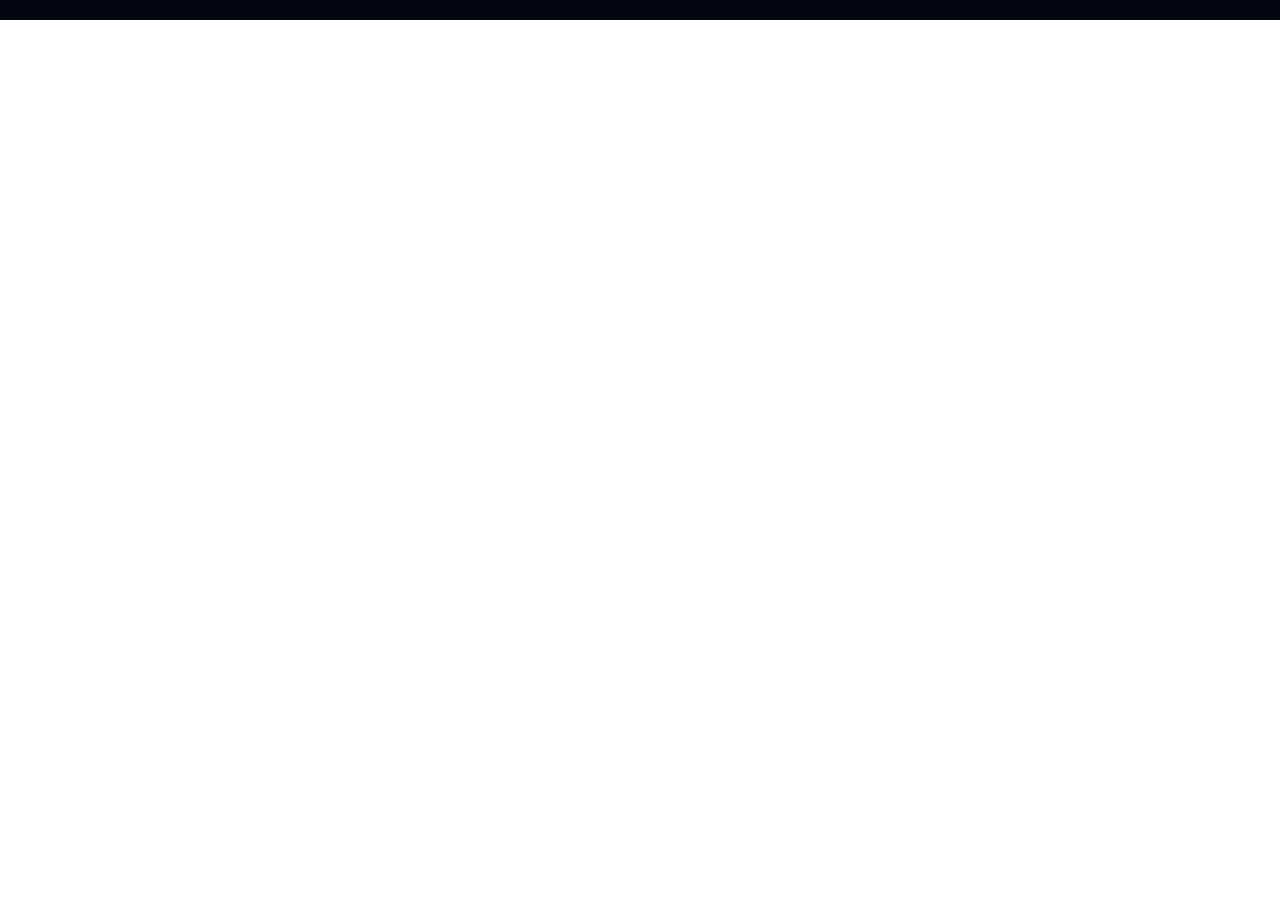
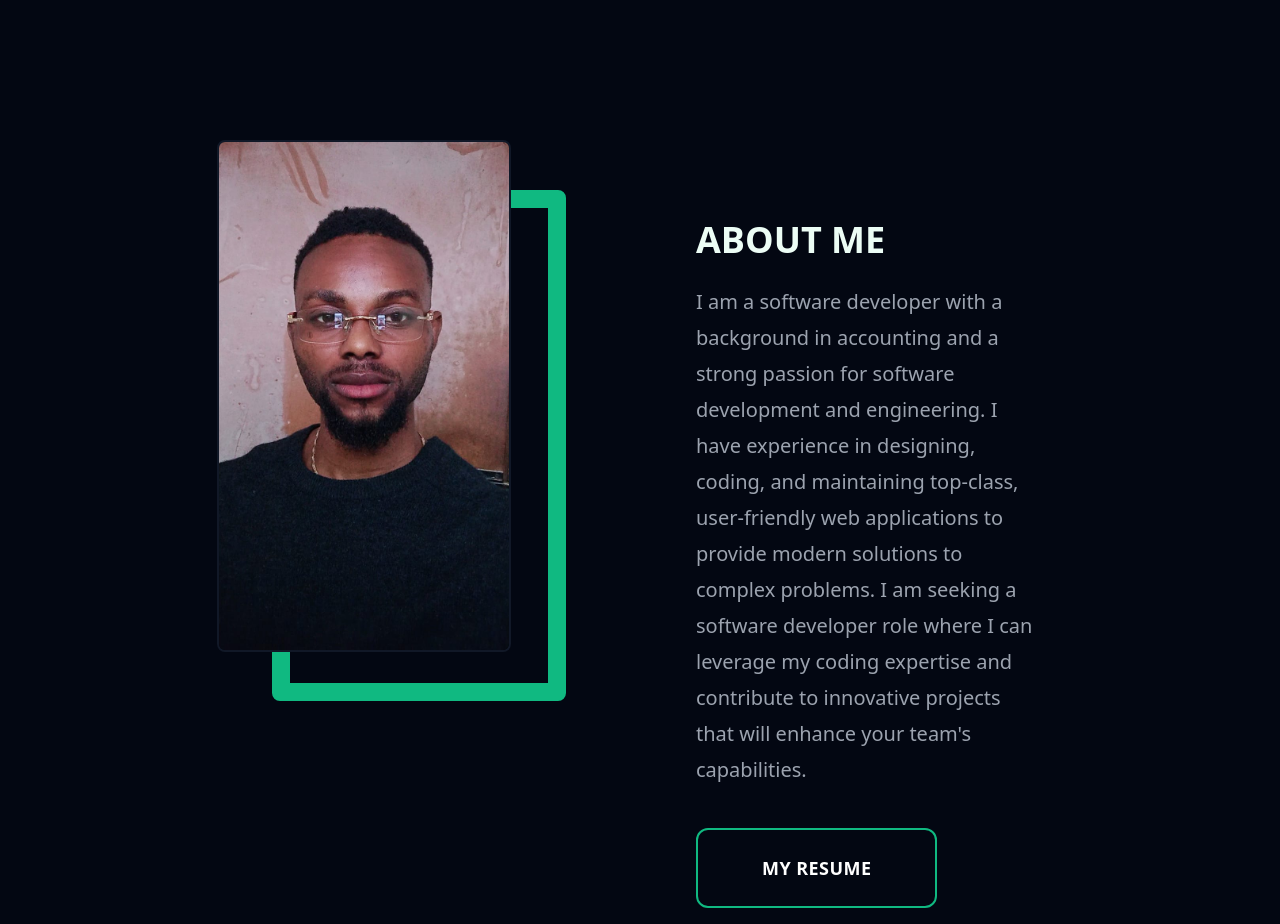
Before and after one commit to ramoniabiola/my-portfolio-website, a React (Create React App) app in the folder my-portfolio-website/: page / in a window 1280 px wide. Shown: the part 780-1704 px from the top of the page. Before the commit the page ends 800 px from the top, so only its background shows below. Built offline with nearby package versions, Linux system fonts and the light colour scheme.

Commit message:
added the about component

```diff
--- /dev/null
+++ b/my-portfolio-website/src/components/About.tsx
@@ -0,0 +1,50 @@
+import React, {useEffect} from 'react';
+import ScrollReveal from 'scrollreveal';
+
+export const About = () => {
+
+  useEffect(() => {
+    ScrollReveal().reveal('.about1', {
+      duration: 1500,
+      distance: '100px',
+      easing: 'ease-out',
+      origin: 'left',
+      reset: true,
+    });
+  }, []);
+
+
+  useEffect(() => {
+    ScrollReveal().reveal('.about2', {
+      duration: 1500,
+      distance: '100px',
+      easing: 'ease-out',
+      origin: 'right',
+      reset: true,
+    });
+  }, []);
+
+
+
+  return (
+    <div className='w-4/5 p-4 h-screen flex items-top justify-center mx-auto my-auto mt-5 space-x-28'>
+      <div className='about1 flex-1 relative flex flex-col items-center'>
+        <span style={{ height: '66.6%', width: '66.6%', marginTop: '50px', marginLeft: '110px', borderRadius: '8px', border: "18px solid #10b981" }}></span>
+        <img src='/pictures/image1.jpg' alt="" className='absolute object-cover border-2 border-gray-900 h-2/3 w-2/3 rounded-lg transform translate-x-0 translate-y-0'  />
+      </div>
+      <div className='about2 flex-1 flex flex-col align-top justify-start translate-y-20'>
+        <h1 className='mb-6 text-4xl font-semibold text-emerald-50'>ABOUT ME</h1>
+        <p className='overflow-hidden break-words mb-10 mx-auto text-gray-400 mr-24 text-xl leading-9 '>
+          I am a software developer with a background in accounting and a strong passion for
+          software development and engineering. I have experience in designing, coding, and maintaining top-class,
+          user-friendly web applications to provide modern solutions to complex problems. I am seeking a software
+          developer role where I can leverage my coding expertise and contribute to innovative projects that will enhance
+          your team's capabilities.
+        </p>
+        <div className=''>
+          <button className='border-2 border-emerald-500 text-white text-lg tracking-wide font-semibold font px-16 py-6 rounded-xl hover:bg-gray-900'>MY RESUME</button>
+        </div>
+      </div>
+    </div>
+  );
+}
--- a/my-portfolio-website/src/components/Intro.tsx
+++ b/my-portfolio-website/src/components/Intro.tsx
@@ -10,26 +10,24 @@ export const Intro = () => {
           distance: '200px',
           easing: 'ease-out',
           origin: 'top',
-          delay: 500,
           reset: true,
         });
     }, []);
 
     useEffect(() => {
         ScrollReveal().reveal('.intro2', {
-          duration: 2100,
-          distance: '300px',
+          duration: 2000,
+          distance: '200px',
           easing: 'ease-out',
           origin: 'bottom',
-          delay: 500,
           reset: true,
         });
     }, []);
 
     useEffect(() => {
         ScrollReveal().reveal('.intro3', {
-          duration: 2000,
-          distance: '200px',
+          duration: 1800,
+          distance: '150px',
           easing: 'ease-out',
           origin: 'right',
           delay: 500,
--- a/my-portfolio-website/src/components/Navbar.tsx
+++ b/my-portfolio-website/src/components/Navbar.tsx
@@ -8,7 +8,7 @@ export const Navbar = () => {
             </h1>
             <ul className="flex items-center justify-center text-gray-400 mr-24 font-medium text-xl  cursor-pointer">
                 {['Home', 'About', 'Portfolio', 'Services', 'Experience', 'Contact'].map((item, index) => (
-                  <li key={index} className="relative mr-14 py-3 after:content-[''] after:h-1 after:w-0 after:bg-emerald-600 after:absolute after:left-0 after:bottom-0 after:transition-all after:duration-600 after:ease-in-out after:transform after:-translate-y-0 hover:after:w-full hover:text-gray-100">
+                  <li key={index} className="relative mr-14 py-3 after:content-[''] after:h-1 after:w-0 after:bg-emerald-600 after:rounded after:absolute after:left-0 after:bottom-0 after:transition-all after:duration-600 after:ease-in-out after:transform after:-translate-y-0 hover:after:w-full hover:text-gray-100">
                     {item}
                   </li>
                 ))}
--- a/my-portfolio-website/src/pages/Home.tsx
+++ b/my-portfolio-website/src/pages/Home.tsx
@@ -1,12 +1,14 @@
 import React from 'react'
 import { Navbar } from '../components/Navbar'
 import { Intro } from '../components/Intro'
+import { About } from '../components/About'
 
 export const Home = () => {
     return (
-        <div className="w-screen h-screen overflow-hidden bg-gray-950">
+        <div className="w-full h-full overflow-hidden bg-gray-950">
             <Navbar />
             <Intro />
+            <About />
         </div>
     )
 }
```
Also changed, not shown: my-portfolio-website/public/pictures/image1.jpg (added).
